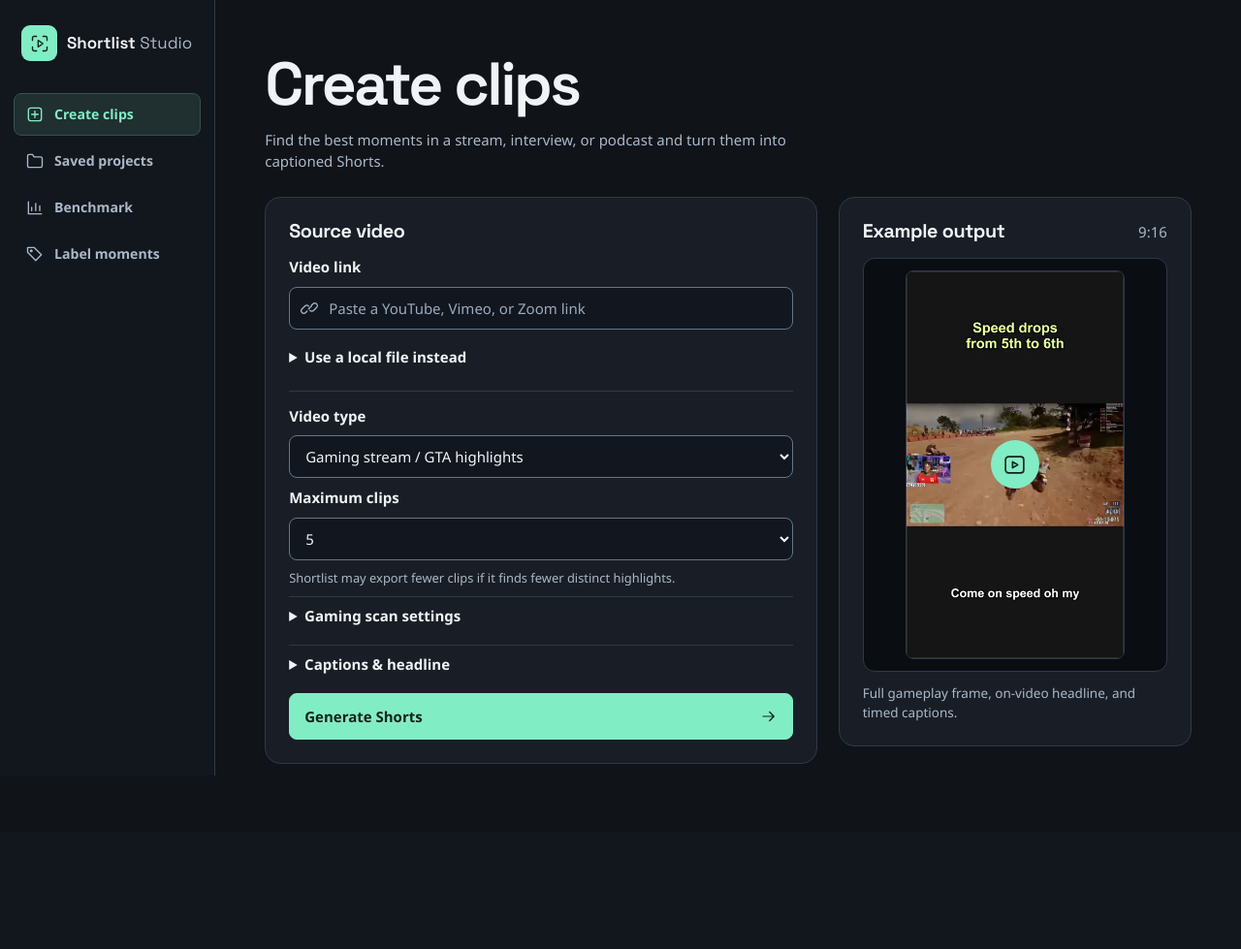
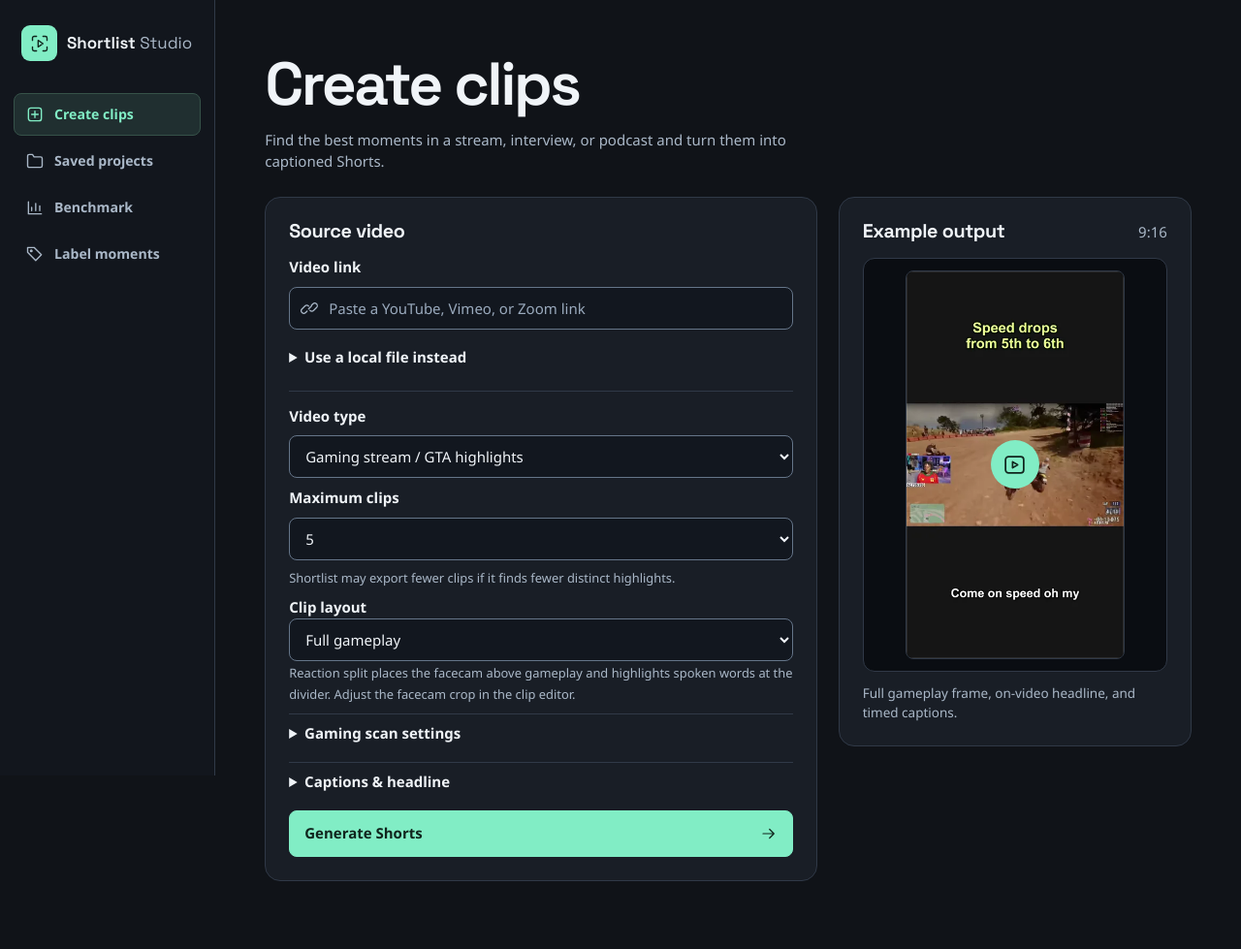
Before and after one commit to Likhithgowdak6/Clippers_cut, a Flask app: page / in a window 1280 px wide. Shown: the whole page at 97% size. Before the commit the page ends 800 px from the top, so only its background shows below. Run offline with Flask 3, Linux system fonts and the light colour scheme; some libraries are stand-ins or nearby versions.

Commit message:
Add Reaction split exports and fix replay evaluation

```diff
--- a/app.py
+++ b/app.py
@@ -471,7 +471,7 @@ def search_replay(job_id, directory, video_id, language, depth, clip_count=5, ea
             for interval in job.get("coverage") or ()
         ]
     merged_coverage = []
-    for start, end in sorted(recent_coverage):
+    for start, end in sorted((start, end) for start, end in recent_coverage):
         if merged_coverage and start <= merged_coverage[-1][1]:
             merged_coverage[-1][1] = max(merged_coverage[-1][1], end)
         else:
@@ -739,19 +739,25 @@ def gameplay_titles(matches):
     return titled
 
 
-def render(source: Path, clip: Clip, index: int, stream=False):
+def generation_options(stream, layout="standard"):
+    if stream and layout == "reaction":
+        return ExportOptions(framing="reaction", color="FFED4D", word_highlight=True, facecam=(0, 43.5, 15, 21.5))
+    return ExportOptions(framing="fit" if stream else "smart")
+
+
+def render(source: Path, clip: Clip, index: int, stream=False, layout="standard"):
     output = f"clip-{index}.mp4"
-    options = ExportOptions(framing="fit" if stream else "smart")
+    options = generation_options(stream, layout)
     tracking = track_faces(source, clip, source.parent, options)
     render_format(source, clip, source.parent / output, options, "vertical", tracking=tracking)
     return output
 
 
-def publish_early_preview(job_id, directory, match, hook, started_at):
+def publish_early_preview(job_id, directory, match, hook, started_at, layout="standard"):
     source, offset, clip = gameplay_titles([match[:3]])[0]
     clip = replace(clip, hook=hook or clip.hook)
     output = directory / "early-preview.mp4"
-    render_format(source, clip, output, ExportOptions(framing="fit"), "vertical", preview=True)
+    render_format(source, clip, output, generation_options(True, layout), "vertical", preview=True)
     update(job_id, first_preview_seconds=round(monotonic() - started_at, 1), early_preview={
         "title": hook or clip.title, "start": offset + clip.start, "end": offset + clip.end,
         "preview": f"/jobs/{job_id}/clips/{output.name}",
@@ -821,7 +827,8 @@ def publish_top_clip(job_id, directory, channel_id, clip, video_id):
 
 
 def process(job_id, source, stream, language, hook, video_id=None, scan_start=None, visual_ai=True, depth="balanced",
-            clip_count=5, clip_length=60, recording=None, vision_provider="local", publish_channel=None):
+            clip_count=5, clip_length=60, recording=None, vision_provider="local", publish_channel=None,
+            layout="standard"):
     started_at = monotonic()
     directory = source.parent
     scouting = None
@@ -847,7 +854,7 @@ def process(job_id, source, stream, language, hook, video_id=None, scan_start=No
             try:
                 preview = None
                 if depth in {"deep", "wide"}:
-                    preview = lambda match: publish_early_preview(job_id, directory, match, hook, started_at)
+                    preview = lambda match: publish_early_preview(job_id, directory, match, hook, started_at, layout)
                 matches = search_replay(job_id, scouting, video_id, language, depth, clip_count, early_preview=preview)
             except (subprocess.SubprocessError, ValueError, OSError):
                 update(job_id, status="error", message="Could not scan this replay. Check that it plays publicly or enter a specific start time.")
@@ -923,7 +930,7 @@ def process(job_id, source, stream, language, hook, video_id=None, scan_start=No
                 clip_source = retained[clip_source]
             update(job_id, status="rendering", total=len(matches), message=f"Rendering short {index} of {len(matches)}.")
             clip = replace(clip, hook=hook or (clip.hook if stream else clip.title))
-            filename = render(clip_source, clip, index, stream)
+            filename = render(clip_source, clip, index, stream, layout)
             with lock:
                 projects[job_id, index] = (clip_source, clip, stream)
             results.append({
@@ -1064,6 +1071,9 @@ def create_job():
     hook = request.form.get("hook", "").strip()
     start = request.form.get("scan_start", "").strip()
     depth = request.form.get("depth", "balanced")
+    layout = request.form.get("layout", "standard")
+    if layout not in {"standard", "reaction"}:
+        return jsonify(error="Choose a supported clip layout."), 400
     try:
         clip_count = int(request.form.get("clip_count", 5))
         clip_length = int(request.form.get("clip_length", 60))
@@ -1120,9 +1130,10 @@ def create_job():
     if source_file:
         source_file.save(source)
     source_name = Path(source_file.filename).name if source_file else f"{recording[0]} recording" if recording else ""
-    update(job_id, status="queued", message="Waiting to process video.", clips=[], video_id=video_id, source_name=source_name)
+    update(job_id, status="queued", message="Waiting to process video.", clips=[], video_id=video_id, source_name=source_name,
+           layout=layout)
     worker.submit(process, job_id, source, mode == "stream", language or None, hook, video_id,
-                  scan_start, visual_ai, depth, clip_count, clip_length, recording, vision_provider, publish_channel)
+                  scan_start, visual_ai, depth, clip_count, clip_length, recording, vision_provider, publish_channel, layout)
     return jsonify(id=job_id), 202
 
 
@@ -1177,12 +1188,14 @@ def edit_clip(job_id, index):
         abort(404)
     source, clip, stream = project
     if request.method == "GET":
+        options = generation_options(stream, jobs[job_id].get("layout", "standard"))
         cues = [{"start": start - clip.start, "end": end - clip.start, "text": text}
                 for start, end, text in caption_cues(clip)]
         return render_template("editor.html", previous_exports=previous_exports, project={"jobId": job_id, "index": index,
             "duration": clip.end - clip.start, "headline": clip.hook, "cues": cues,
             "moment": clip.event_time - clip.start if clip.event_time is not None and clip.start <= clip.event_time < clip.end else None,
-            "framing": "fit" if stream else "smart"})
+            "framing": options.framing, "color": options.color, "wordHighlight": options.word_highlight,
+            "facecam": options.facecam})
     try:
         payload = json.loads(request.form.get("edit", "{}"))
         edited, options = parse_edit(clip, payload)
@@ -1420,7 +1433,7 @@ def create_batch(job_id):
         edit_id = uuid4().hex
         directory = workspace / job_id / edit_id
         directory.mkdir()
-        options = ExportOptions(formats=formats, framing="fit" if stream else "smart")
+        options = replace(generation_options(stream, jobs[job_id].get("layout", "standard")), formats=formats)
         with lock:
             edits[edit_id] = {"job": job_id, "index": index, "status": "queued", "files": [], "message": "Queued for export."}
             persist(job_id)
--- a/evaluation.py
+++ b/evaluation.py
@@ -11,7 +11,7 @@ def covers(interval, time):
 
 def covered_seconds(intervals):
     total, end = 0, 0
-    for start, stop in sorted(intervals):
+    for start, stop in sorted((start, stop) for start, stop in intervals):
         if stop > end:
             total += stop - max(end, start)
             end = stop
--- a/static/studio.js
+++ b/static/studio.js
@@ -64,6 +64,8 @@ recordingFolder.addEventListener("change", () => {
 
 function updateScanWindow() {
   scanWindow.hidden = mode.value !== "stream";
+  document.querySelector("#gameplay-layout-field").hidden = scanWindow.hidden;
+  document.querySelector("#gameplay-layout").disabled = scanWindow.hidden;
   talkOptions.hidden = !scanWindow.hidden;
   scanStart.disabled = scanWindow.hidden;
   scanDepth.disabled = scanWindow.hidden || Boolean(scanStart.value.trim());
--- a/templates/editor.html
+++ b/templates/editor.html
@@ -7,7 +7,7 @@
   <title>Edit clip · Shortlist Studio</title>
   <link rel="stylesheet" href="{{ url_for('static', filename='design.css') }}">
   <script id="project" type="application/json">{{ project | tojson }}</script>
-  <script defer src="{{ url_for('static', filename='editor.js', v='visual-crop') }}"></script>
+  <script defer src="{{ url_for('static', filename='editor.js', v='reaction-split') }}"></script>
 </head>
 <body class="studio-app">
   {{ navigation('library') }}
@@ -75,7 +75,7 @@
       <fieldset>
         <legend>Framing &amp; formats</legend>
         <div class="grid">
-          <label>Framing <select id="framing"><option value="smart">Follow faces</option><option value="center">Center crop</option><option value="fit">Fit entire frame</option><option value="gameplay">Gameplay and facecam</option></select></label>
+          <label>Framing <select id="framing"><option value="smart">Follow faces</option><option value="center">Center crop</option><option value="fit">Fit entire frame</option><option value="gameplay">Gameplay and facecam</option><option value="reaction">Reaction split</option></select></label>
         </div>
         <div class="row">
           <label><input type="checkbox" name="shape" value="vertical" checked> 9:16 · Shorts</label>
--- a/templates/index.html
+++ b/templates/index.html
@@ -6,7 +6,7 @@
   <meta name="viewport" content="width=device-width, initial-scale=1">
   <title>Shortlist Studio</title>
   <link rel="stylesheet" href="{{ url_for('static', filename='design.css') }}">
-  <script src="{{ url_for('static', filename='studio.js', v='private-youtube-upload') }}" defer></script>
+  <script src="{{ url_for('static', filename='studio.js', v='reaction-split') }}" defer></script>
 </head>
 <body class="studio-app">
   {{ navigation('create') }}
@@ -48,6 +48,14 @@
           <option value="30">30 seconds</option><option value="60" selected>1 minute</option>
           <option value="90">90 seconds</option><option value="120">2 minutes</option>
         </select>
+      </div>
+      <div id="gameplay-layout-field" hidden>
+        <label for="gameplay-layout">Clip layout</label>
+        <select id="gameplay-layout" name="layout" disabled>
+          <option value="standard">Full gameplay</option>
+          <option value="reaction">Reaction split</option>
+        </select>
+        <small>Reaction split places the facecam above gameplay and highlights spoken words at the divider. Adjust the facecam crop in the clip editor.</small>
       </div>
       <details id="scan-window" class="advanced-options" hidden>
         <summary>Gaming scan settings</summary>
```
Also changed, not shown: clipping.py (+10 -5 lines), editor.py (+22 -6 lines), static/editor.js (+10 -3 lines), tests/test_evaluation.py (+8 -1 lines), 1 other file.
